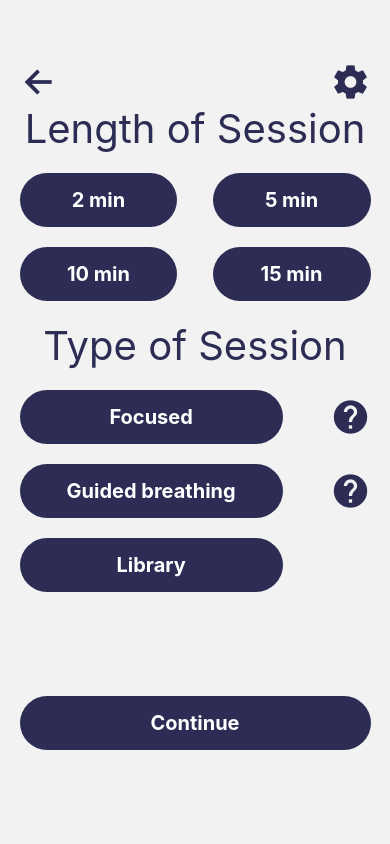
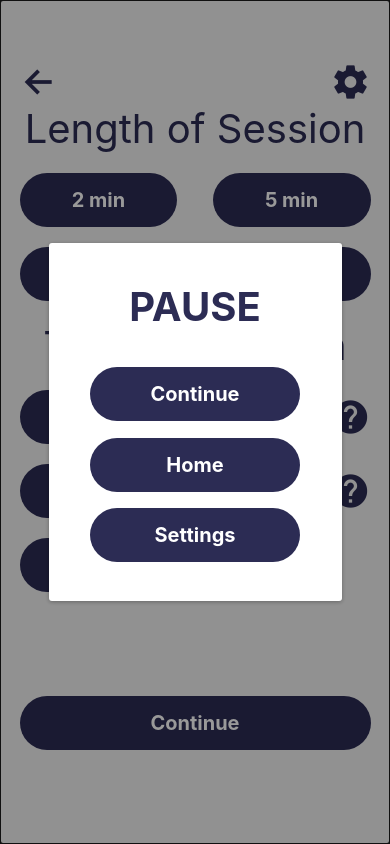
Before and after one commit to farisdurrani/meditation-app, a React Native app: screen /Timer in a window 390 px wide. Built offline with nearby package versions, Linux system fonts and the light colour scheme.

Commit message:
pause screen

```diff
--- a/components/HeaderButtons.js
+++ b/components/HeaderButtons.js
@@ -5,7 +5,7 @@ import { HelpButton } from "./index";
 import { Text, StyleSheet, TouchableOpacity, View } from "react-native";
 
 const BackCancelButtons = (props) => {
-  const { navigation, pause, onSetPause, settings, timer, setTimer } = props;
+  const { navigation, pause, onPause, settings, timer, setTimer } = props;
   const defaultSize = 40;
   const defaultColor = COLORS.primary_blue;
   return (
@@ -16,9 +16,7 @@ const BackCancelButtons = (props) => {
             name="pause"
             size={defaultSize}
             color={defaultColor}
-            onPress={() => {
-              onSetPause(true);
-            }}
+            onPress={onPause}
           />
         </TouchableOpacity>
       ) : (
--- a/screens/focused_screens/FocusedMeditation.js
+++ b/screens/focused_screens/FocusedMeditation.js
@@ -6,32 +6,75 @@ import {
   Dimensions,
 } from "react-native";
 import React from "react";
-import { HeaderButtons } from "../../components";
+import { HeaderButtons, MButton } from "../../components";
 import { COLORS } from "../../constants";
 import { Bar } from "react-native-progress";
+import { Button, Overlay } from "react-native-elements";
 
 const FocusedMeditation = ({ navigation, route }) => {
   const { chosenWord } = route;
+  const [overlay, setOverlay] = React.useState(true);
+
+  const _toggleOverlay = () => {
+    setOverlay(!overlay);
+  };
+
   return (
     <ImageBackground
       source={require("../../assets/background.png")}
       resizeMode="cover"
-      style={styles.image}
+      style={{ flex: 1 }}
     >
       <View style={styles.mainContainer}>
-        <HeaderButtons pause={true} navigation={navigation} timer />
+        <HeaderButtons
+          pause={true}
+          onPause={_toggleOverlay}
+          navigation={navigation}
+          timer
+        />
         <Text style={styles.chosenWord}>
           {chosenWord ? chosenWord : "Chosen Word"}
         </Text>
-        <View style={{ marginTop: Dimensions.get("window").height * 0.3 }}>
+        <View style={{ marginTop: screenHeight * 0.3 }}>
           <Bar
             progress={0.3}
             color={COLORS.primary_blue}
             height={20}
-            width={Dimensions.get("window").width * 0.9}
+            width={screenWidth * 0.9}
             borderRadius={10}
           />
         </View>
+
+        <Overlay isVisible={overlay} onBackdropPress={_toggleOverlay}>
+          <View
+            style={{
+              width: screenWidth * 0.7,
+              height: screenHeight * 0.4,
+              borderRadius: 20,
+              alignItems: "center",
+              padding: 20,
+              justifyContent: "space-around",
+            }}
+          >
+            <Text
+              style={{
+                fontSize: 40,
+                fontWeight: "bold",
+                color: COLORS.primary_blue,
+                marginBottom: 20,
+              }}
+            >
+              PAUSE
+            </Text>
+            <MButton
+              containerStyle={{ width: "90%" }}
+              text="Continue"
+              onPress={_toggleOverlay}
+            />
+            <MButton containerStyle={{ width: "90%" }} text="Home" />
+            <MButton containerStyle={{ width: "90%" }} text="Settings" />
+          </View>
+        </Overlay>
       </View>
     </ImageBackground>
   );
@@ -39,17 +82,19 @@ const FocusedMeditation = ({ navigation, route }) => {
 
 export default FocusedMeditation;
 
+const [screenWidth, screenHeight] = [
+  Dimensions.get("window").width,
+  Dimensions.get("window").height,
+];
+
 const styles = StyleSheet.create({
   mainContainer: {
     alignItems: "center",
-  },
-  image: {
-    flex: 1,
   },
   chosenWord: {
     color: COLORS.white,
     fontWeight: "bold",
     fontSize: 45,
-    marginTop: Dimensions.get("window").height * 0.3,
+    marginTop: screenHeight * 0.3,
   },
 });
```
